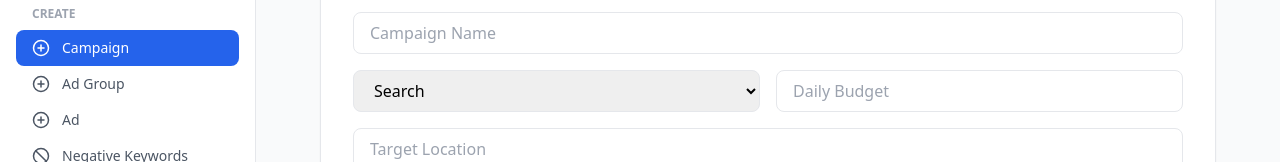
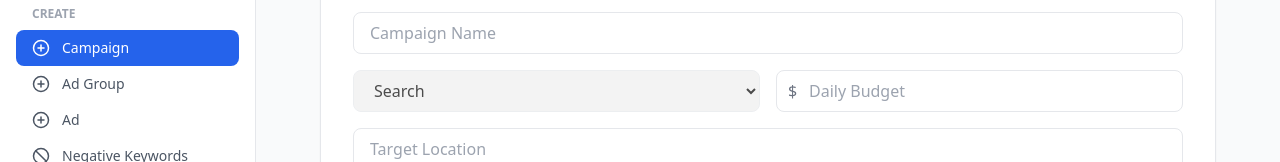
Before and after one commit to sghsgm99/campaign-dashboard, a React (Create React App) app in the folder frontend/: page /create/campaign in a window 1280 px wide. Shown: the part 234-396 px from the top of the page. Built offline with nearby package versions, Linux system fonts and the light colour scheme; no server answers; the HTML template or start-up script is replaced by a standard one.

Commit message:
add currency format

```diff
--- a/frontend/src/components/CreateAdgroupTab.tsx
+++ b/frontend/src/components/CreateAdgroupTab.tsx
@@ -133,13 +133,19 @@ const CreateAdgroupTab = ({
                 />
 
                 {/* Default Bid */}
+                <div className="relative w-full">
+                  <span className="absolute inset-y-0 left-3 flex items-center text-gray-500 pointer-events-none">
+                    $
+                  </span>
                   <input
                     type="number"
                     placeholder="Default Bid"
-                  className="px-4 py-2 border rounded-lg"
+                    className="w-full pl-8 pr-4 py-2 border rounded-lg"
                     value={g.cpcBid}
                     onChange={e => updateAdGroup(index, "cpcBid", e.target.value)}
                   />
+                </div>
+
               </div>
 
               {/* Keyword Groups Section */}
--- a/frontend/src/components/CreateCampaignTab.tsx
+++ b/frontend/src/components/CreateCampaignTab.tsx
@@ -60,24 +60,30 @@ const CreateCampaignTab = ({
                 value={formData.campaignType}
                 onChange={handleInputChange}
                 className="w-full px-4 py-2 border rounded-lg"
+                disabled
               >
                 <option value="SEARCH">Search</option>
-                <option value="DISPLAY" disabled>
+                <option value="DISPLAY">
                   Display
                 </option>
-                <option value="VIDEO" disabled>
+                <option value="VIDEO">
                   Video
                 </option>
               </select>
 
+              <div className="relative w-full">
+                <span className="absolute inset-y-0 left-3 flex items-center text-gray-500 pointer-events-none">
+                  $
+                </span>
                 <input
                   type="number"
                   name="dailyBudget"
                   value={formData.dailyBudget}
                   onChange={handleInputChange}
                   placeholder="Daily Budget"
-                className="w-full px-4 py-2 border rounded-lg"
+                  className="w-full pl-8 pr-4 py-2 border rounded-lg"
                 />
+              </div>
             </div>
 
             <input
```
Lines whose indentation alone changed are shown as unchanged.
